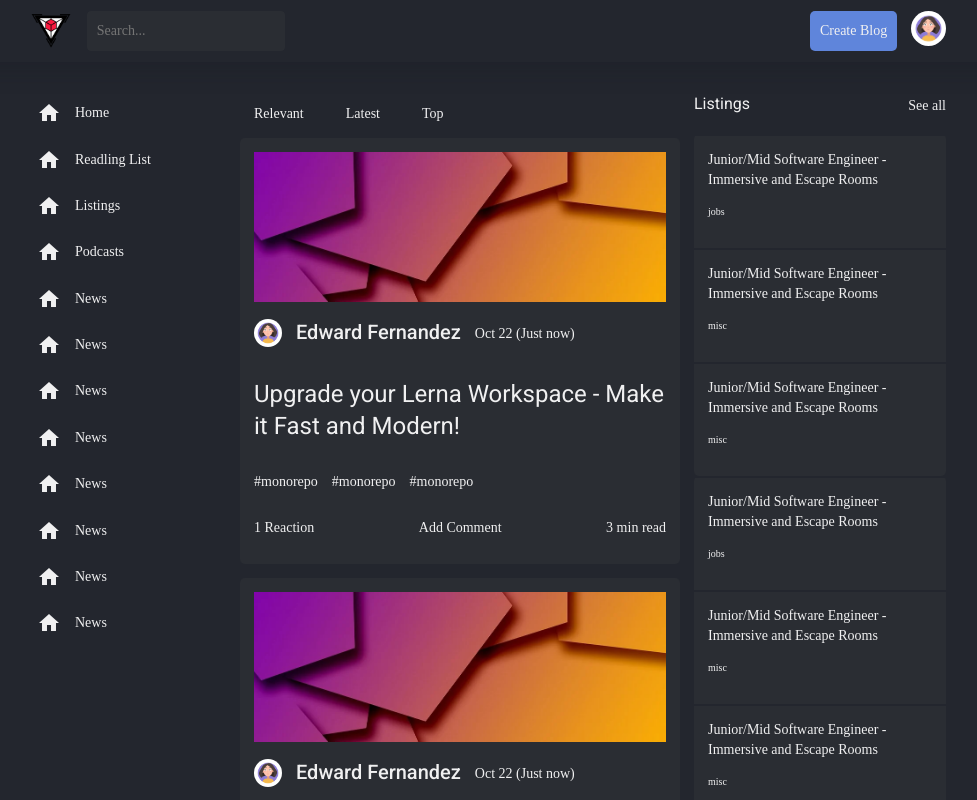
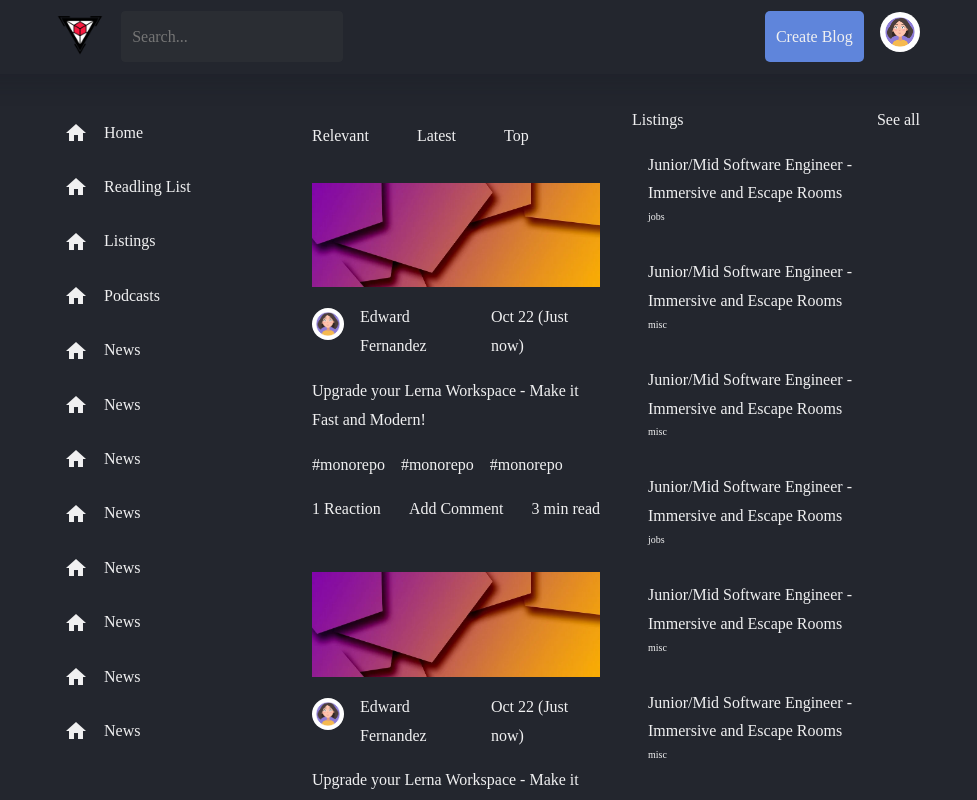
Before and after one commit to wardvisual/blogger-yarn, an Angular app in the folder client/: page / in a window 1280 px wide. Shown: the top 800 px of the page, without its empty margins (152-1129 px from the left). Built offline with nearby package versions, Linux system fonts and the light colour scheme.

Commit message:
chore(style): modify root style

```diff
--- a/client/src/styles.scss
+++ b/client/src/styles.scss
@@ -1,109 +1,3 @@
-// Custom Theming for Angular Material
-// For more information: https://material.angular.io/guide/theming
-@use "@angular/material" as mat;
-// Plus imports for other components in your app.
-// Include the common styles for Angular Material. We include this here so that you only
-// have to load a single css file for Angular Material in your app.
-// Be sure that you only ever include this mixin once!
-@include mat.core();
-// Define the palettes for your theme using the Material Design palettes available in palette.scss
-// (imported above). For each palette, you can optionally specify a default, lighter, and darker
-// hue. Available color palettes: https://material.io/design/color/
-$client-primary: mat.define-palette(mat.$indigo-palette);
-$client-accent: mat.define-palette(mat.$pink-palette, A200, A100, A400);
-// The warn palette is optional (defaults to red).
-$client-warn: mat.define-palette(mat.$red-palette);
-// Create the theme object. A theme consists of configurations for individual
-// theming systems such as "color" or "typography".
-$client-theme: mat.define-light-theme( ( color: ( primary: $client-primary, accent: $client-accent, warn: $client-warn, ), ));
-// Include theme styles for core and each component used in your app.
-// Alternatively, you can import and @include the theme mixins for each component
-// that you are using.
-@include mat.all-component-themes($client-theme);
-
-/* http://meyerweb.com/eric/tools/css/reset/
-   v2.0 | 20110126
-   License: none (public domain)
-*/
-
-* {
-    margin: 0;
-    padding: 0;
-    box-sizing: border-box;
-    border: 0;
-    font-size: 100%;
-    font: inherit;
-    vertical-align: baseline;
-    color: var(--light-1);
-    font-family: "poppins";
-}
-
-body {
-    background-color: var(--dark-2);
-    line-height: 1;
-}
-
-ol,
-ul {
-    list-style: none;
-}
-
-blockquote,
-q {
-    quotes: none;
-}
-
-blockquote:before,
-blockquote:after,
-q:before,
-q:after {
-    content: "";
-    content: none;
-}
-
-table {
-    border-collapse: collapse;
-    border-spacing: 0;
-}
-
-// custom css
-input,
-button {
-    padding: 0.7em;
-    background: none;
-    border: none;
-    border-radius: var(--radius-5);
-}
-
-input {
-    border: 0.2px var(--dark-2) solid;
-    background: var(--dark-1);
-}
-
-button {
-    background-color: var(--blue-1);
-    &:hover {
-        opacity: 90%;
-        cursor: pointer;
-    }
-}
-
-:root {
-    --dark-1: #2a2d33;
-    --dark-2: #23262e;
-    --blue-1: #5f85db;
-    --blue-2: #90b8f8;
-    --light-1: #f0f0f1;
-    --radius-5: 5px;
-    --radius-10: 10px;
-}
-
-// utilities
-.wrapper {
-    margin: 0 13em 0 13em;
-}
-
-img {
-    width: 100%;
-    height: auto;
-}
+@import "./styles/variables";
+@import "./styles/utilities";
+@import "./styles/globals";
```
